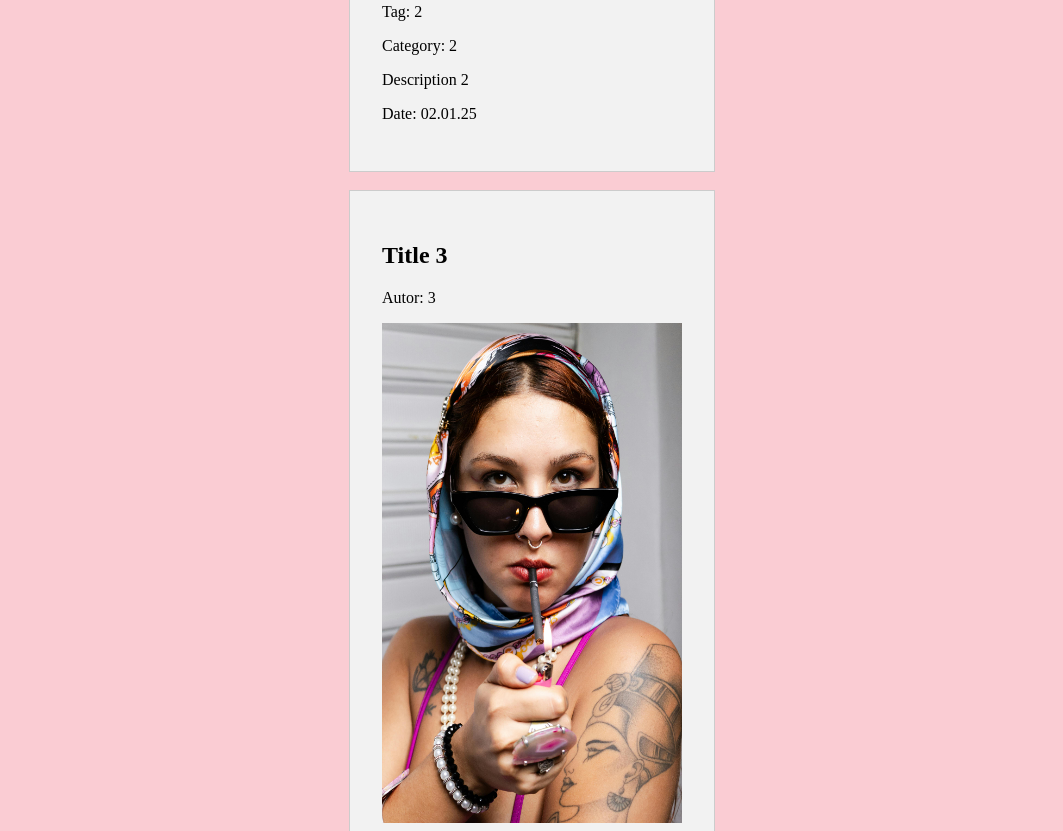
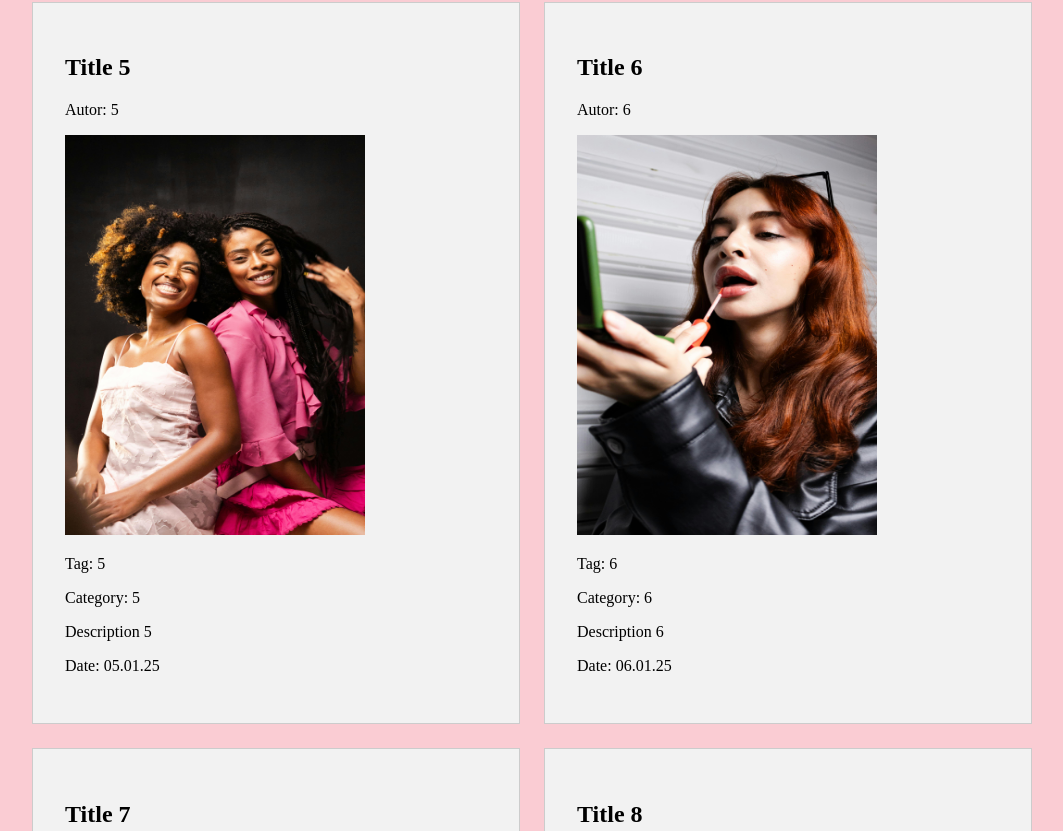
Before and after one commit to mirka175/Week1, a plain HTML site: page index.html in a window 1280 px wide. Shown: the part 1572-2403 px from the top of the page, without its empty margins (108-1171 px from the left). Drawn offline with Linux system fonts and the light colour scheme.

Commit message:
Update to 2x2 grid

```diff
--- a/index.html
+++ b/index.html
@@ -8,66 +8,67 @@
 
 <body>
     <h1>Photographers</h1>
+
+    <div class="two-by-two-grid">
         <article>
             <h2>Title 1</h2>
             <p>Autor: 1</p>
-        <img style="width: 300px; height: 500px;" src="assets/pexels-thisisjooh-31714336.jpg" alt="Girl in a jacket">
+            <img src="assets/pexels-thisisjooh-31714336.jpg" alt="Girl in a jacket">
             <p>Tag: 1</p>
             <p>Category: 1</p>
             <p>Description 1</p>
             <p>Date: 01.01.25</p>
-    </article><br>
+        </article>
 
         <article>
             <h2>Title 2</h2>
             <p>Autor: 2</p>
-        <img style="width: 300px; height: 500px;" src="assets/pexels-thisisjooh-31714347.jpg" alt="Girl in a jacket">
+            <img src="assets/pexels-thisisjooh-31714347.jpg" alt="Girl in a jacket">
             <p>Tag: 2</p>
             <p>Category: 2</p>
             <p>Description 2</p>
             <p>Date: 02.01.25</p>
-    </article><br>
+        </article>
 
         <article>
             <h2>Title 3</h2>
             <p>Autor: 3</p>
-        <img style="width: 300px; height: 500px;" src="assets/pexels-thisisjooh-31714356.jpg" alt="Girl in a jacket">
+            <img src="assets/pexels-thisisjooh-31714356.jpg" alt="Girl in a jacket">
             <p>Tag: 3</p>
             <p>Category: 3</p>
             <p>Description 3</p>
             <p>Date: 03.01.25</p>
-    </article><br>
+        </article>
 
         <article>
             <h2>Title 4</h2>
             <p>Autor: 4</p>
-        <img style="width: 300px; height: 500px;" src="assets/pexels-thisisjooh-31714360.jpg" alt="Girl in a jacket">
+            <img src="assets/pexels-thisisjooh-31714360.jpg" alt="Girl in a jacket">
             <p>Tag: 4</p>
             <p>Category: 4</p>
             <p>Description 4</p>
             <p>Date: 04.01.25</p>
-    </article><br>
+        </article>
 
         <article>
             <h2>Title 5</h2>
             <p>Autor: 5</p>
-        <img style="width: 300px; height: 500px;" src="assets/pexels-thisisjooh-31714367.jpg" alt="Girl in a jacket">
+            <img src="assets/pexels-thisisjooh-31714367.jpg" alt="Girl in a jacket">
             <p>Tag: 5</p>
             <p>Category: 5</p>
             <p>Description 5</p>
             <p>Date: 05.01.25</p>
-    </article><br>
+        </article>
 
         <article>
             <h2>Title 6</h2>
             <p>Autor: 6</p>
-        <img style="width: 300px; height: 500px;" src="assets/pexels-thisisjooh-31714370.jpg.jpg"
-            alt="Girl in a jacket">
+            <img src="assets/pexels-thisisjooh-31714370.jpg" alt="Girl in a jacket">
             <p>Tag: 6</p>
             <p>Category: 6</p>
             <p>Description 6</p>
             <p>Date: 06.01.25</p>
-    </article><br>
+        </article>
 
         <article>
             <h2>Title 7</h2>
@@ -77,7 +78,7 @@
             <p>Category: 7</p>
             <p>Description 7</p>
             <p>Date: 07.01.25</p>
-    </article><br>
+        </article>
 
         <article>
             <h2>Title 8</h2>
@@ -87,7 +88,7 @@
             <p>Category: 8</p>
             <p>Description 8</p>
             <p>Date: 08.01.25</p>
-    </article><br>
+        </article>
 
         <article>
             <h2>Title 9</h2>
@@ -97,7 +98,7 @@
             <p>Category: 9</p>
             <p>Description 9</p>
             <p>Date: 09.01.25</p>
-    </article><br>
+        </article>
 
         <article>
             <h2>Title 10</h2>
@@ -108,6 +109,7 @@
             <p>Description 10</p>
             <p>Date: 10.01.25</p>
         </article>
+    </div>
 </body>
 
 </html>
--- a/style.css
+++ b/style.css
@@ -1,14 +1,19 @@
 body{
   background-color: rgb(250, 204, 211);
+}
+
+.two-by-two-grid{
   display: grid;
-  place-items: center;
-  height: 100vh;
-  margin: 0;
+  grid-template-columns: 1fr 1fr; /* 2 columns */
+  grid-template-rows: auto auto; /* 2 rows */
+  gap: 1.5rem;
+  max-width: 1000px;
+  margin: auto;
 }
 
 img{
   width: 300px;
-  height: 500px;
+  height: 400px;
 }
 
 article{
```
Lines whose indentation alone changed are shown as unchanged.
